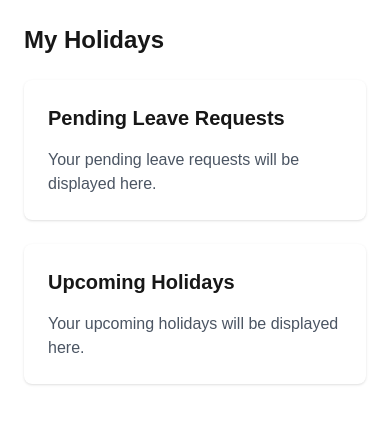
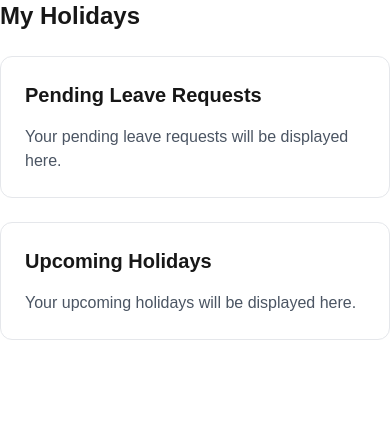
Before and after one commit to szbence7/hrm, a Next.js app: page /myholidays in a window 390 px wide. Shown: the top 424 px of the page. Built offline with nearby package versions, Linux system fonts and the light colour scheme; no server answers.

Commit message:
Mobile friendly issues fixed

```diff
--- a/src/app/profile/page.tsx
+++ b/src/app/profile/page.tsx
@@ -73,7 +73,7 @@ export default function ProfilePage() {
       </div>
 
       <div className="grid grid-cols-1 md:grid-cols-2 gap-8">
-        <div className="bg-white dark:bg-gray-800 rounded-lg shadow-lg p-6">
+        <div className="bg-white dark:bg-gray-800 rounded-xl border border-gray-200 dark:border-gray-700 p-6">
           <h2 className="text-xl font-semibold mb-4">Personal Information</h2>
           <div className="space-y-4">
             <div>
@@ -95,7 +95,7 @@ export default function ProfilePage() {
           </div>
         </div>
 
-        <div className="bg-white dark:bg-gray-800 rounded-lg shadow-lg p-6">
+        <div className="bg-white dark:bg-gray-800 rounded-xl border border-gray-200 dark:border-gray-700 p-6">
           <h2 className="text-xl font-semibold mb-4">Contact Information</h2>
           <div className="space-y-4">
             <div>
@@ -113,7 +113,7 @@ export default function ProfilePage() {
           </div>
         </div>
 
-        <div className="bg-white dark:bg-gray-800 rounded-lg shadow-lg p-6">
+        <div className="bg-white dark:bg-gray-800 rounded-xl border border-gray-200 dark:border-gray-700 p-6">
           <h2 className="text-xl font-semibold mb-4">Employment Details</h2>
           <div className="space-y-4">
             <div>
@@ -135,7 +135,7 @@ export default function ProfilePage() {
           </div>
         </div>
 
-        <div className="bg-white dark:bg-gray-800 rounded-lg shadow-lg p-6">
+        <div className="bg-white dark:bg-gray-800 rounded-xl border border-gray-200 dark:border-gray-700 p-6">
           <h2 className="text-xl font-semibold mb-4">Salary Information</h2>
           <div className="space-y-4">
             <div>
--- a/src/components/MyHolidays.tsx
+++ b/src/components/MyHolidays.tsx
@@ -4,15 +4,15 @@ import React from 'react';
 
 const MyHolidays = () => {
   return (
-    <div className="p-6">
-      <h1 className="text-2xl font-bold mb-6 dark:text-white">My Holidays</h1>
+    <div className="space-y-6">
+      <h1 className="text-2xl font-bold dark:text-white">My Holidays</h1>
       <div className="grid gap-6 md:grid-cols-2">
-        <div className="bg-white dark:bg-gray-800 rounded-lg shadow p-6">
+        <div className="bg-white dark:bg-gray-800 rounded-xl border border-gray-200 dark:border-gray-700 p-6">
           <h2 className="text-xl font-semibold mb-4 dark:text-white">Pending Leave Requests</h2>
           {/* Pending leave requests content will go here */}
           <p className="text-gray-600 dark:text-gray-300">Your pending leave requests will be displayed here.</p>
         </div>
-        <div className="bg-white dark:bg-gray-800 rounded-lg shadow p-6">
+        <div className="bg-white dark:bg-gray-800 rounded-xl border border-gray-200 dark:border-gray-700 p-6">
           <h2 className="text-xl font-semibold mb-4 dark:text-white">Upcoming Holidays</h2>
           {/* Upcoming holidays content will go here */}
           <p className="text-gray-600 dark:text-gray-300">Your upcoming holidays will be displayed here.</p>
--- a/src/components/MySchedule.tsx
+++ b/src/components/MySchedule.tsx
@@ -4,9 +4,9 @@ import React from 'react';
 
 const MySchedule = () => {
   return (
-    <div className="p-6">
-      <h1 className="text-2xl font-bold mb-6 dark:text-white">My Schedule</h1>
-      <div className="bg-white dark:bg-gray-800 rounded-lg shadow p-6">
+    <div className="space-y-6">
+      <h1 className="text-2xl font-bold dark:text-white">My Schedule</h1>
+      <div className="bg-white dark:bg-gray-800 rounded-xl border border-gray-200 dark:border-gray-700 p-6">
         {/* Schedule content will go here */}
         <p className="text-gray-600 dark:text-gray-300">Your schedule information will be displayed here.</p>
       </div>
```
